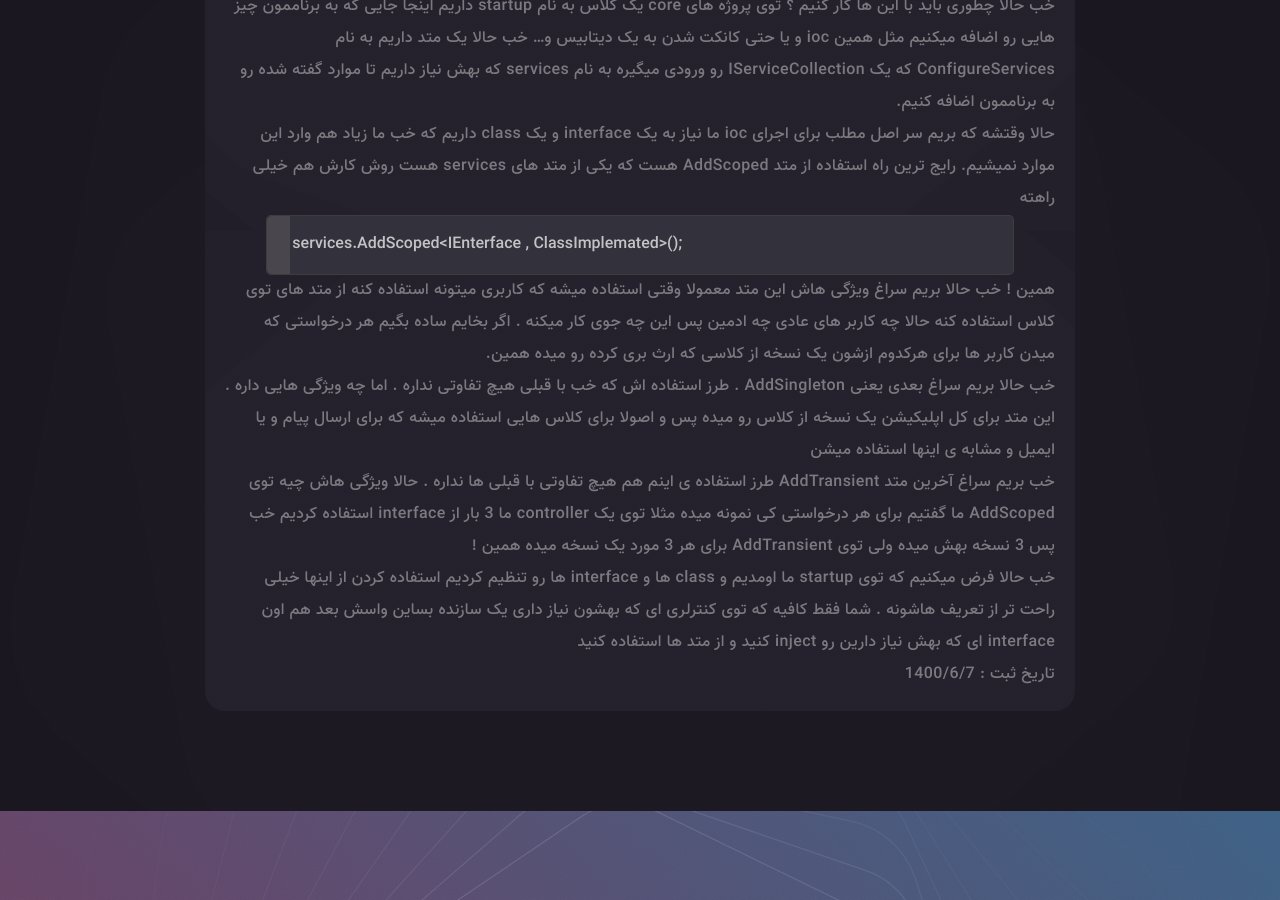
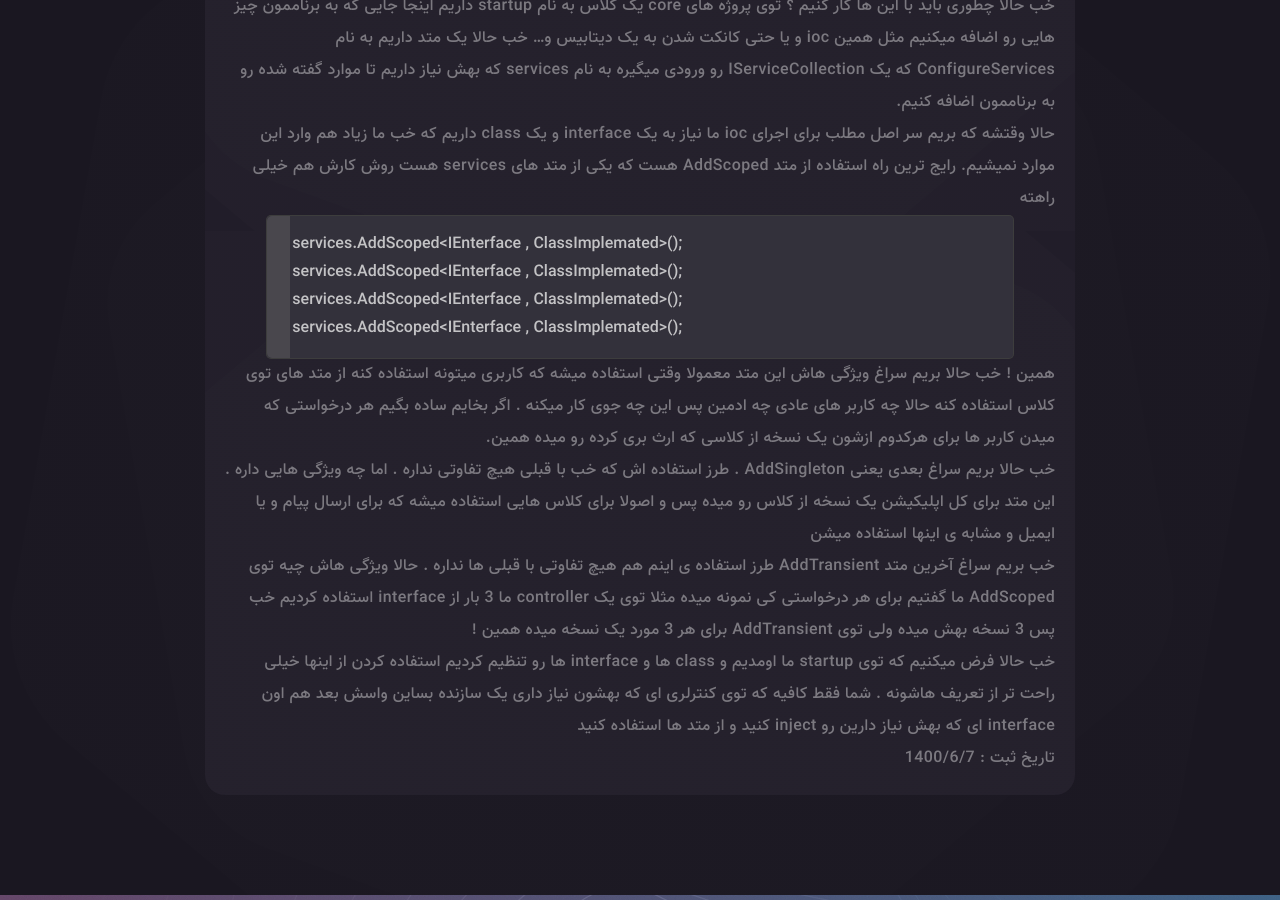
Before and after one commit to MohamadMehdiDabestani/MohamadMehdiDabestani.github.io, a Jekyll site: the page built from _posts/2021-08-29-ioc-in-asp.md, in a window 1280 px wide and 900 px high, scrolled down 1659 px. Built offline with Jekyll 4.4.1, drawn with Linux system fonts in a browser that asks for light colours; some web fonts are replaced; our own code applies the rules of GitHub Pages for plain Markdown files.

Commit message:
Update 2021-08-29-ioc-in-asp.md

```diff
--- a/_posts/2021-08-29-ioc-in-asp.md
+++ b/_posts/2021-08-29-ioc-in-asp.md
@@ -13,6 +13,9 @@ published: true
 
 <ol>
   <li>services.AddScoped<IEnterface , ClassImplemated>(); </li>
+  <li>services.AddScoped<IEnterface , ClassImplemated>(); </li>
+  <li>services.AddScoped<IEnterface , ClassImplemated>(); </li>
+  <li>services.AddScoped<IEnterface , ClassImplemated>(); </li>
 </ol>
 
 همین ! خب حالا بریم سراغ ویژگی هاش این متد معمولا وقتی استفاده میشه که کاربری میتونه استفاده کنه از متد های توی کلاس استفاده کنه حالا چه کاربر های عادی چه ادمین پس این چه جوی کار میکنه . اگر بخایم ساده بگیم هر درخواستی که میدن کاربر ها برای هرکدوم ازشون یک نسخه از کلاسی که ارث بری کرده رو میده همین.
```
